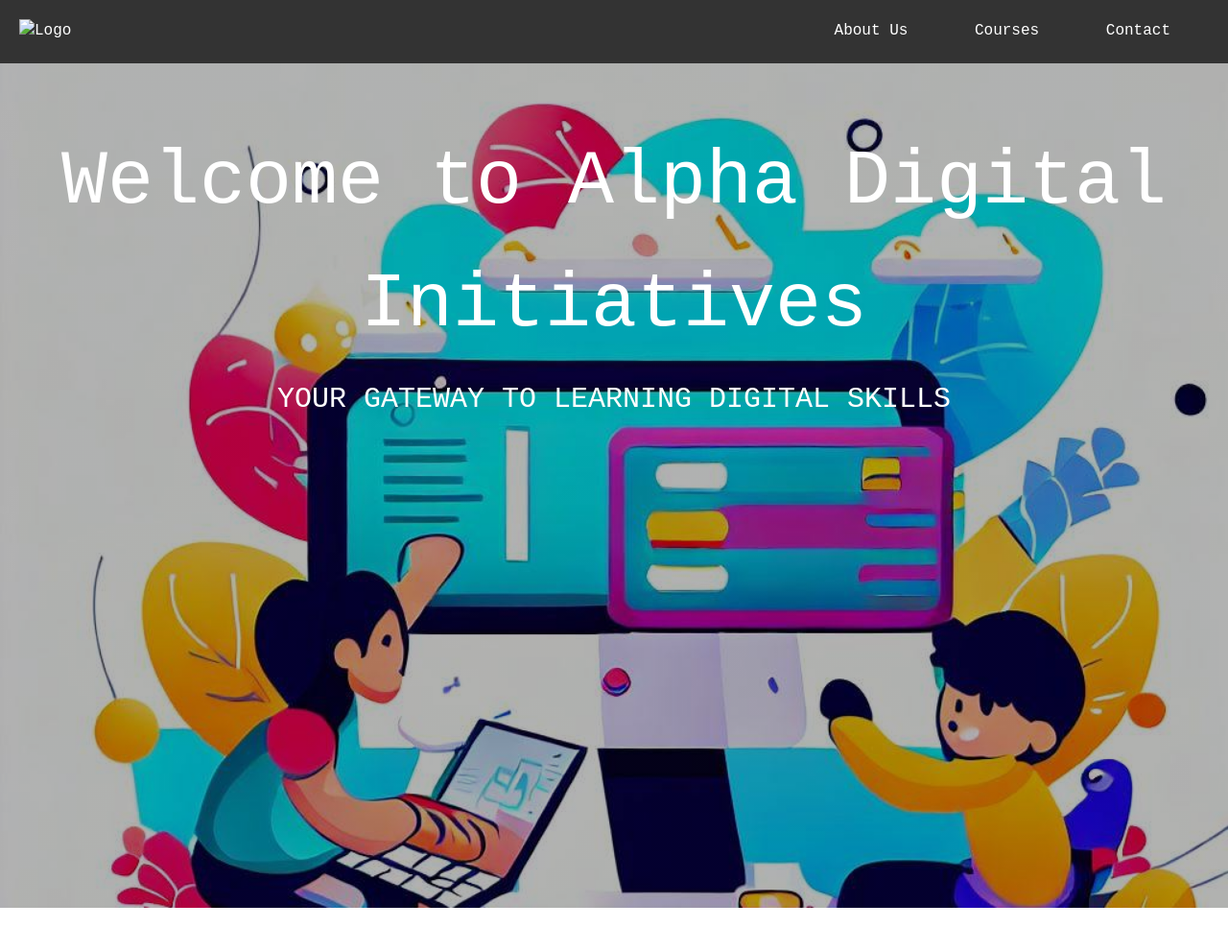
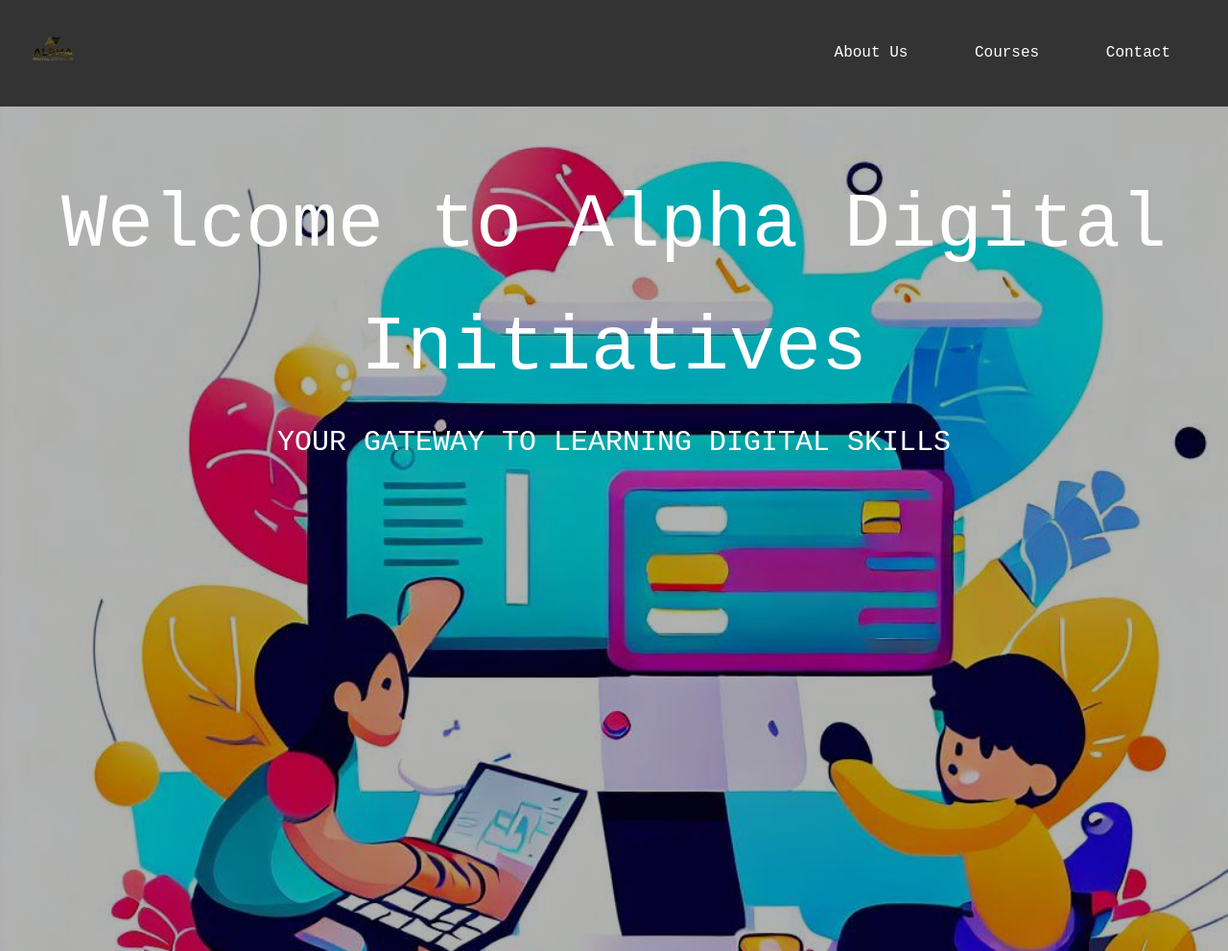
Before and after one commit to sulaimanmichealolowosale/ADI_final_project, a plain HTML site: page index.html in a window 1280 px wide. Shown: the top 991 px of the page at 96% size. Drawn offline with Linux system fonts and the light colour scheme.

Commit message:
add logo

```diff
--- a/index.html
+++ b/index.html
@@ -10,7 +10,7 @@
 
 <body>
     <div class="header">
-        <img src="" alt="Logo">
+        <img src="adi_logo.png" alt="Logo" width="70">
         <nav>
             <ul>
                 <li><a href="#about">About Us</a></li>
```
Also changed, not shown: adi_logo.png (added), logo.jpeg (deleted).
